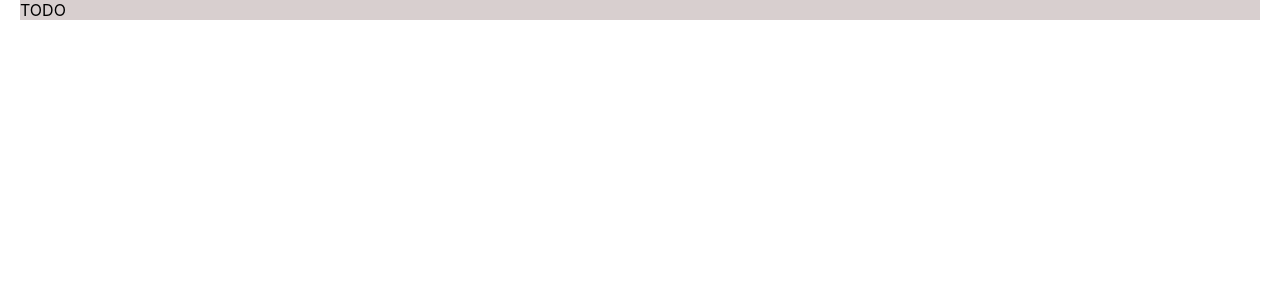
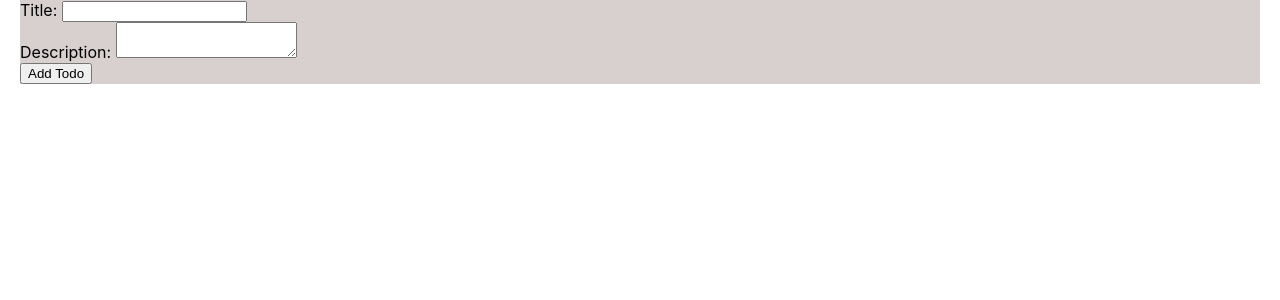
Before and after one commit to r41ph/todo-frontend, a React (Create React App) app: page / in a window 1280 px wide. Shown: the top 300 px of the page. Built offline with nearby package versions, Linux system fonts and the light colour scheme.

Commit message:
feat: add Todo form

```diff
--- a/src/App.js
+++ b/src/App.js
@@ -1,8 +1,13 @@
 import React from "react";
 import "./App.scss";
+import TodoForm from "./components/todoForm/TodoForm";
 
 function App() {
-  return <div className="todo-container">TODO</div>;
+  return (
+    <div className="todo-container">
+      <TodoForm />
+    </div>
+  );
 }
 
 export default App;
--- /dev/null
+++ b/src/components/todoForm/TodoForm.jsx
@@ -0,0 +1,57 @@
+import React from "react";
+import axios from "axios";
+
+const TodoForm = () => {
+  const [title, setTitle] = React.useState("");
+  const [description, setDescription] = React.useState("");
+
+  const handleChange = event => {
+    const target = event.target;
+    if (target.localName === "input") {
+      setTitle(target.value);
+    } else {
+      setDescription(target.value);
+    }
+  };
+
+  const handleSubmit = event => {
+    event.preventDefault();
+
+    if (title === "") {
+      return;
+    }
+
+    const newTodo = {
+      todo_title: title,
+      todo_description: description,
+      todo_completed: false
+    };
+
+    axios
+      .post("http://localhost:3001/api/todos/add", newTodo)
+      .then(res => console.log(res.data));
+  };
+  return (
+    <form>
+      <div className="">
+        <label>Title: </label>
+        <input type="text" className="" value={title} onChange={handleChange} />
+      </div>
+      <div className="">
+        <label>Description: </label>
+        <textarea
+          className=""
+          value={description}
+          onChange={handleChange}
+        ></textarea>
+      </div>
+      <div className="">
+        <button onClick={handleSubmit} className="">
+          Add Todo
+        </button>
+      </div>
+    </form>
+  );
+};
+
+export default TodoForm;
```
Also changed, not shown: src/components/todoForm/TodoForm.scss (added).
